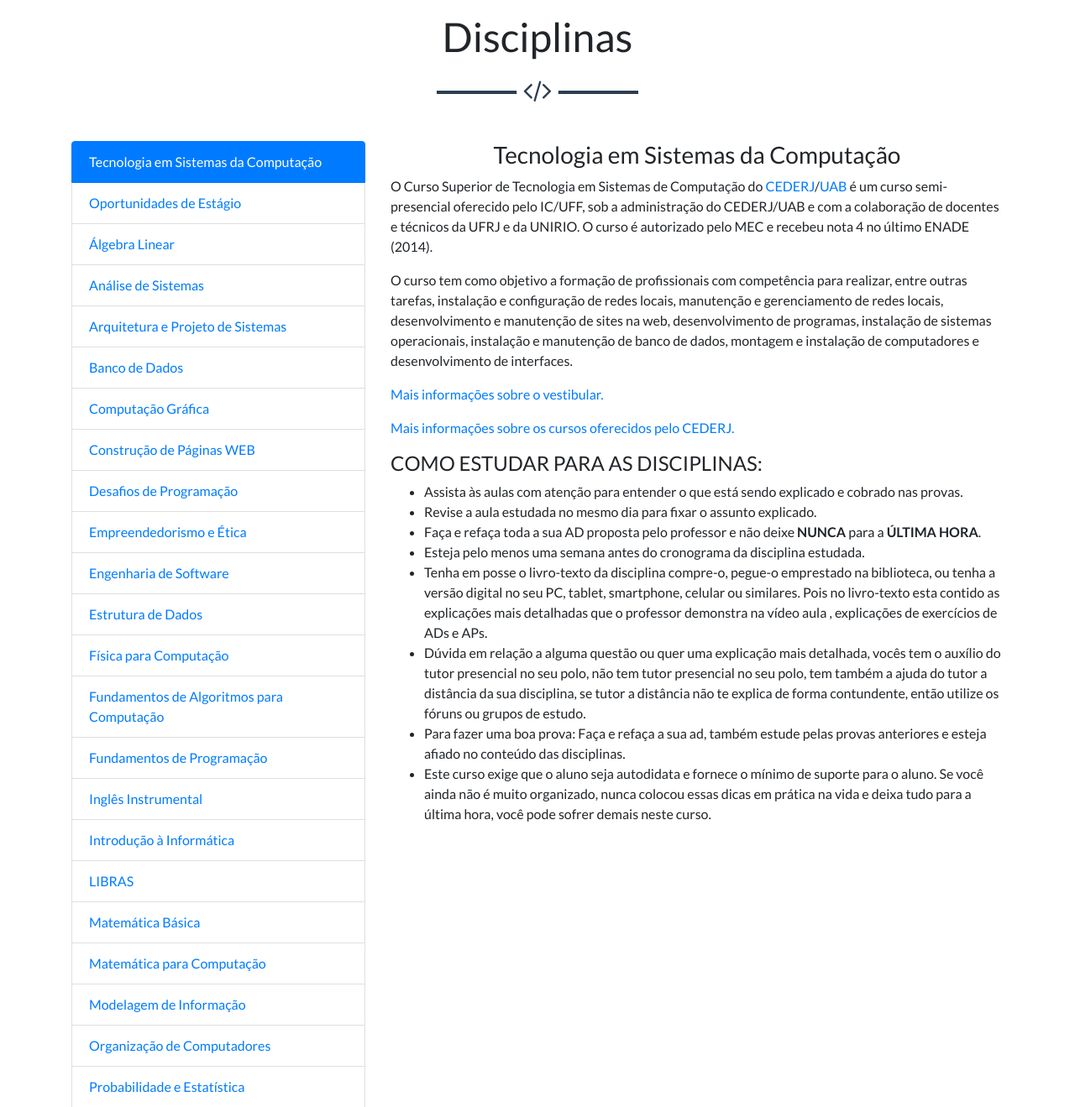
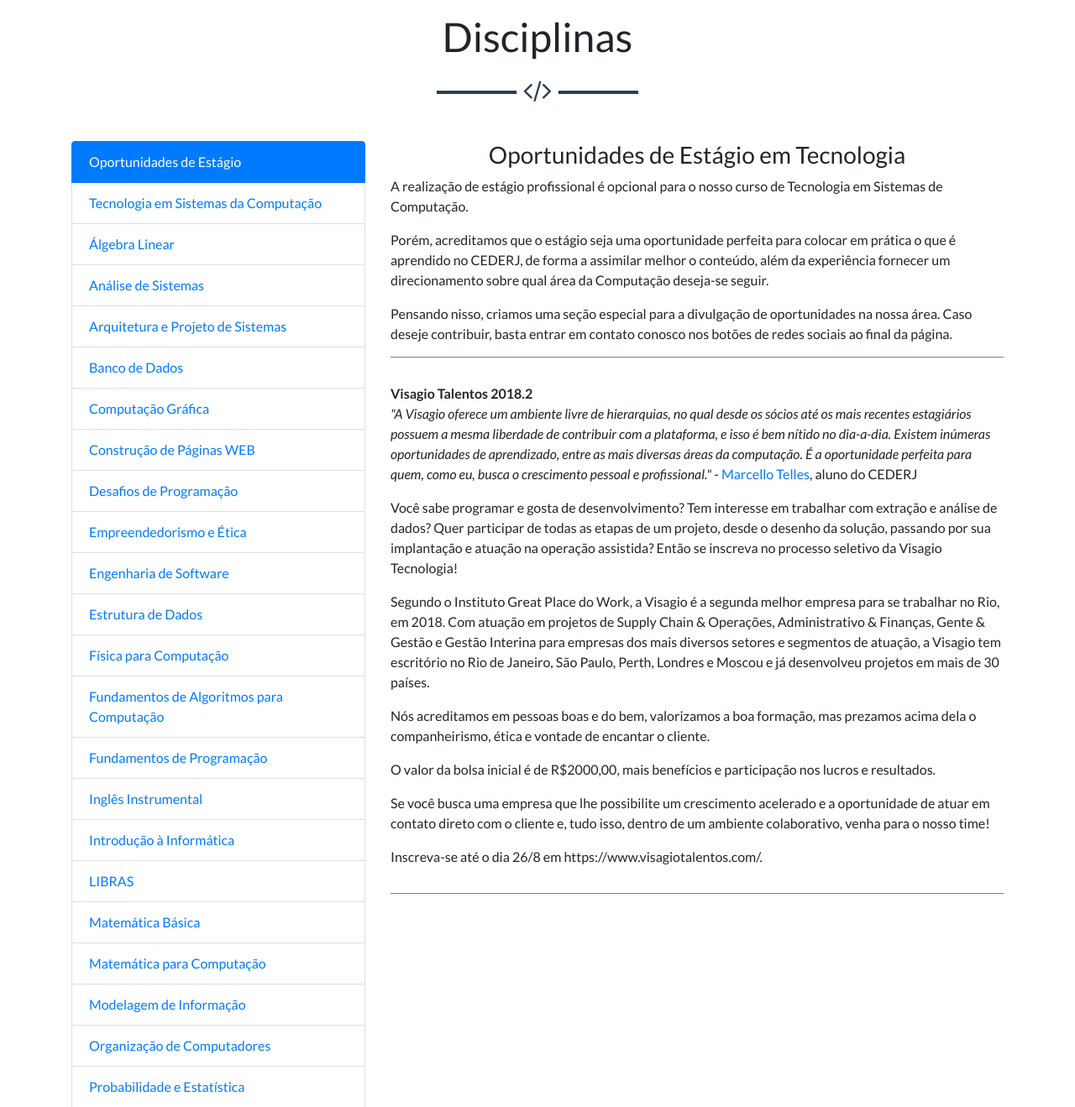
Before and after one commit to compcederj/compcederj.github.io, a PHP site: page / in a window 1280 px wide. Shown: the part 804-2123 px from the top of the page at 84% size. Run offline with PHP 8.4, Linux system fonts and the light colour scheme.

Commit message:
feat: oportunidades de estagio

```diff
--- a/css/freelancer.css
+++ b/css/freelancer.css
@@ -880,7 +880,12 @@
   background: #5065D7;
 }
 
-/* Bordas */
+/* Bordas e Margens */
 .borda-inferior {
-  border-bottom: 1px solid
+  border-bottom: 1px solid gray;
+  padding-bottom: 15px;
 }
+
+.oportunidade {
+  padding-top: 15px;
+}
--- a/index.html
+++ b/index.html
@@ -45,7 +45,6 @@
     <meta name="msapplication-TileColor" content="#ffffff">
     <meta name="msapplication-TileImage" content="/img/favicon/ms-icon-144x144.png">
     <meta name="theme-color" content="#ffffff">
-
   </head>
 
   <body id="page-top">
@@ -100,8 +99,8 @@
         <div class="row">
           <div class="col-md-4 mt-3">
             <div class="list-group" id="disciplinasList" role="tablist">
-            <a href="#dicas" class="aulas-disciplina list-group-item list-group-action active" data-toggle="list">Tecnologia em Sistemas da Computação</a>
-            <a href="#oportunidades" class="aulas-disciplina list-group-item list-group-action" data-toggle="list">Oportunidades de Estágio</a>
+              <a href="#oportunidades" class="aulas-disciplina list-group-item list-group-action active" data-toggle="list">Oportunidades de Estágio</a>
+              <a href="#dicas" class="aulas-disciplina list-group-item list-group-action" data-toggle="list">Tecnologia em Sistemas da Computação</a>
               <a href="#AL" class="aulas-disciplina list-group-item list-group-action" data-toggle="list" data-alvo="#aulasAL" data-quantidade="15" data-disciplina="ead05006">Álgebra Linear</a>
               <a href="#AS" class="aulas-disciplina list-group-item list-group-action" data-toggle="list" data-alvo="#aulasAS" data-quantidade="24" data-disciplina="ead05018">Análise de Sistemas</a>
               <a href="#APS" class="aulas-disciplina list-group-item list-group-action" data-toggle="list" data-alvo="#aulasAPS" data-quantidade="21" data-disciplina="ead05022">Arquitetura e Projeto de Sistemas</a>
@@ -136,7 +135,32 @@
           <div class="col-md-8 mt-3">
             <!-- Conteúdo exibido ao clicar no nome das matérias. -->
             <div class="tab-content">
-            <div class="tab-pane active" role="tabpanel" id="dicas">
+              <div class="tab-pane active" role="tabpanel" id="oportunidades">
+                <h3 class="text-center">Oportunidades de Estágio em Tecnologia</h3>
+                <div>
+                  <p>A realização de estágio profissional é opcional para o nosso curso de Tecnologia em Sistemas de Computação.</p>
+                  <p>Porém, acreditamos que o estágio seja uma oportunidade perfeita para colocar em prática o que é aprendido no CEDERJ, de forma a assimilar melhor o conteúdo, além da experiência fornecer um direcionamento sobre qual área da Computação deseja-se seguir.</p>
+                  <p class="borda-inferior">Pensando nisso, criamos uma seção especial para a divulgação de oportunidades na nossa área. Caso deseje contribuir, basta entrar em contato conosco nos botões de redes sociais ao final da página.</p>
+                  <div class="oportunidade borda-inferior">
+                    <b>Visagio Talentos 2018.2</b>
+                    <p><i>"A Visagio oferece um ambiente livre de hierarquias, no qual desde os sócios até os mais recentes estagiários possuem a mesma liberdade de contribuir com a plataforma, e isso é bem nítido no dia-a-dia. Existem inúmeras oportunidades de aprendizado, entre as mais diversas áreas da computação. É a oportunidade perfeita para quem, como eu, busca o crescimento pessoal e profissional."</i> - <a href="https://api.whatsapp.com/send?phone=5521987649045" target="_blank">
+                    Marcello Telles</a>, aluno do CEDERJ</p>
+
+                    <p>Você sabe programar e gosta de desenvolvimento?  Tem interesse em trabalhar com extração e análise de dados? Quer participar de todas as etapas de um projeto, desde o desenho da solução, passando por sua implantação e atuação na operação assistida? Então se inscreva no processo seletivo da Visagio Tecnologia!</p>
+
+                    <p>Segundo o Instituto Great Place do Work, a Visagio é a segunda melhor empresa para se trabalhar no Rio, em 2018. Com atuação em projetos de Supply Chain & Operações, Administrativo & Finanças, Gente & Gestão e Gestão Interina para empresas dos mais diversos setores e segmentos de atuação, a Visagio tem escritório no Rio de Janeiro, São Paulo, Perth, Londres e Moscou e já desenvolveu projetos em mais de 30 países.</p>
+
+                    <p>Nós acreditamos em pessoas boas e do bem, valorizamos a boa formação, mas prezamos acima dela o companheirismo, ética e vontade de encantar o cliente.</p>
+
+                    <p>O valor da bolsa inicial é de R$2000,00, mais benefícios e participação nos lucros e resultados.</p>
+
+                    <p>Se você busca uma empresa que lhe possibilite um crescimento acelerado e a oportunidade de atuar em contato direto com o cliente e, tudo isso, dentro de um ambiente colaborativo, venha para o nosso time!</p>
+
+                    <p>Inscreva-se até o dia 26/8 em https://www.visagiotalentos.com/.</p>
+                  </div>
+                </div>
+              </div>
+              <div class="tab-pane" role="tabpanel" id="dicas">
                 <h3 class="text-center">Tecnologia em Sistemas da Computação</h3>
                 <div>
                   <p>O Curso Superior de Tecnologia em Sistemas de Computação do <a href="http://www.cederj.edu.br/fundacao/" target="_blank">CEDERJ</a>/<a href="http://www.uab.capes.gov.br/index.php" target="_blank">UAB</a> é um curso semi-presencial oferecido pelo IC/UFF, sob a administração do CEDERJ/UAB e com a colaboração de docentes e técnicos da UFRJ e da UNIRIO. O curso é autorizado pelo MEC e recebeu nota 4 no último ENADE (2014).</p>
@@ -156,16 +180,6 @@
                     <li> Para fazer uma boa prova: Faça e refaça a sua ad, também estude pelas provas anteriores e esteja afiado no conteúdo das disciplinas.</li>
                     <li> Este curso exige que o aluno seja autodidata e fornece o mínimo de suporte para o aluno. Se você ainda não é muito organizado, nunca colocou essas dicas em prática na vida e deixa tudo para a última hora, você pode sofrer demais neste curso.</li>
                   </ul>
-              </div>
-            </div>
-            <div class="tab-pane" role="tabpanel" id="oportunidades">
-              <h3 class="text-center">Oportunidades de Estágio em Tecnologia</h3>
-              <div>
-                <p>A realização de estágio profissional é opcional para o nosso curso de Tecnologia em Sistemas de Computação.</p>
-                <p>Porém, acreditamos que o estágio seja uma oportunidade perfeita para colocar em prática o que é aprendido no CEDERJ, de forma a assimilar melhor o conteúdo, além da experiência fornecer um direcionamento sobre qual área da Computação deseja-se seguir.</p>
-                <p class="borda-inferior">Pensando nisso, criamos uma seção especial para a divulgação de oportunidades na nossa área. Caso deseje contribuir, basta entrar em contato conosco nos botões de redes sociais ao final da página.</p>
-                <p><a href="http://vestibular.cederj.edu.br/" target="_blank">Mais informações sobre o vestibular.</a></p>
-                <p><a href="http://www.cederj.edu.br/" target="_blank">Mais informações sobre os cursos oferecidos pelo CEDERJ.</a></p>
                 </div>
               </div>
               <div class="tab-pane" role="tabpanel" id="AL">
@@ -256,7 +270,7 @@
                   <p>
                     <a target="_blank" href="https://www.youtube.com/watch?v=Q_KTYFgvu1s&list=PLucm8g_ezqNoNHU8tjVeHmRGBFnjDIlxD" class="btn fundo-principal mt-3 mb-0 cor-composto-laranja btn-block">
                       Bóson Treinamentos - Modelagem de Dados
-               	</a> Ótimo material sendo abordado de forma didática, porém essa playlist foca nos conteúdos teóricos, como modelo ralacional, diagrama ER, cardinalidade e normalização.
+                    </a> Ótimo material sendo abordado de forma didática, porém essa playlist foca nos conteúdos teóricos, como modelo relacional, diagrama ER, cardinalidade e normalização.
                   </p>
                   <p>
                     <a target="_blank" href="https://www.youtube.com/watch?v=W526HRx84oE&index=27&list=PLucm8g_ezqNrWAQH2B_0AnrFY5dJcgOLR" class="btn fundo-principal mt-3 mb-0 cor-composto-laranja btn-block">
@@ -297,7 +311,6 @@
                   <a href="https://drive.google.com/open?id=0B09LpkQ_E4zTMmlaemZQSHkyT1E" target="_blank"><img src="img/drive.png" class="img-fluid" alt=""></a>
                   <a href="https://chat.whatsapp.com/3qfs69e879i6Bm46WLaOeu" target="_blank"><img src="img/whatsapp.png" class="img-fluid" alt=""></a>
                 </div>
-
                 <div class="ementa mb-1">
                   <h4>Ementa</h4>
                   Características gerais da linguagem HTML; Comandos básicos de formatação de texto; Listas e enumerações; Interligação de documentos; Inclusão de imagens; Definição de cores; Imagens mapeadas; Multimídia e animações; Formatação utilizando tabelas; Páginas com Frames; Criação de Formulários; Folhas de estilo; Elementos da linguagem javascript; Desvio condicional; Laços; Funções; Objetos; Hierarquia dos objetos do browser; Tratamento de eventos; Crítica de formulários; Manipulação de janelas e frames.
@@ -1203,7 +1216,6 @@
 
     <!-- Custom scripts for this template -->
     <script src="js/freelancer.js"></script>
-
   </body>
 
 </html>
```
Lines whose indentation alone changed are shown as unchanged.
